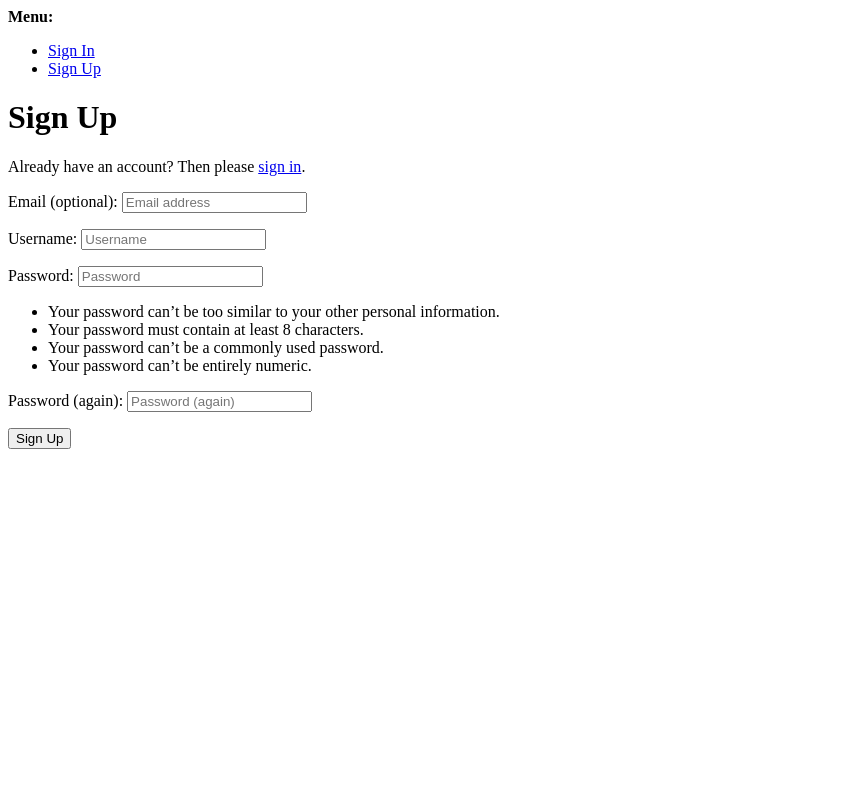
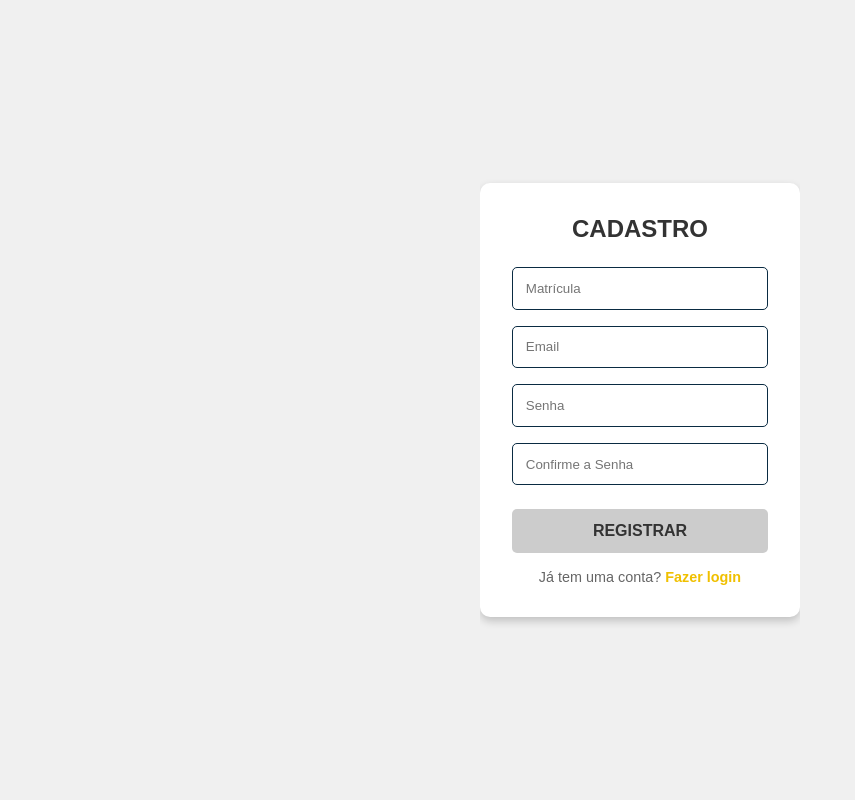
Before and after one commit to KaliRodri/IniCampi, a Django app: page /accounts/signup/ in a window 1280 px wide. Shown: the whole page, without its empty margins (0-855 px from the left). Run offline with Django 5.2, Linux system fonts and the light colour scheme; some libraries are stand-ins or nearby versions.

Commit message:
HTML e Css do Login e cadastro Funcionando

```diff
--- a/ICampi/settings.py
+++ b/ICampi/settings.py
@@ -1,4 +1,5 @@
 from pathlib import Path
+import os
 
 # Build paths inside the project like this: BASE_DIR / 'subdir'.
 BASE_DIR = Path(__file__).resolve().parent.parent
@@ -39,7 +40,7 @@ MIDDLEWARE = [
     'django.contrib.auth.middleware.AuthenticationMiddleware',
     'django.contrib.messages.middleware.MessageMiddleware',
     'django.middleware.clickjacking.XFrameOptionsMiddleware',
-    "allauth.account.middleware.AccountMiddleware",
+    'allauth.account.middleware.AccountMiddleware',
 ]
 
 ROOT_URLCONF = 'ICampi.urls'
@@ -47,7 +48,7 @@ ROOT_URLCONF = 'ICampi.urls'
 TEMPLATES = [
     {
         'BACKEND': 'django.template.backends.django.DjangoTemplates',
-        'DIRS': [],
+        'DIRS': [os.path.join(BASE_DIR, 'templates')],
         'APP_DIRS': True,
         'OPTIONS': {
             'context_processors': [
--- a/templates/account/signup.html
+++ b/templates/account/signup.html
@@ -1,45 +1,106 @@
-{% extends "account/base_entrance.html" %}
-{% load allauth i18n %}
-{% block head_title %}
-    {% trans "Signup" %}
-{% endblock head_title %}
-{% block content %}
-    {% element h1 %}
-        {% trans "Sign Up" %}
-    {% endelement %}
-    {% setvar link %}
-        <a href="{{ login_url }}">
-        {% endsetvar %}
-        {% setvar end_link %}
-        </a>
-    {% endsetvar %}
-    {% element p %}
-        {% blocktranslate %}Already have an account? Then please {{ link }}sign in{{ end_link }}.{% endblocktranslate %}
-    {% endelement %}
-    {% if not SOCIALACCOUNT_ONLY %}
-        {% url 'account_signup' as action_url %}
-        {% element form form=form method="post" action=action_url tags="entrance,signup" %}
-            {% slot body %}
-                {% csrf_token %}
-                {% element fields form=form unlabeled=True %}
-                {% endelement %}
-                {{ redirect_field }}
-            {% endslot %}
-            {% slot actions %}
-                {% element button tags="prominent,signup" type="submit" %}
-                    {% trans "Sign Up" %}
-                {% endelement %}
-            {% endslot %}
-        {% endelement %}
-    {% endif %}
-    {% if PASSKEY_SIGNUP_ENABLED %}
-        {% element hr %}
-        {% endelement %}
-        {% element button href=signup_by_passkey_url tags="prominent,signup,outline,primary" %}
-            {% trans "Sign up using a passkey" %}
-        {% endelement %}
-    {% endif %}
-    {% if SOCIALACCOUNT_ENABLED %}
-        {% include "socialaccount/snippets/login.html" with page_layout="entrance" %}
-    {% endif %}
-{% endblock content %}
+<!DOCTYPE html>
+<html lang="pt-BR">
+<head>
+    <meta charset="UTF-8">
+    <meta name="viewport" content="width=device-width, initial-scale=1.0">
+    <title>Tela de Cadastro</title>
+    <style>
+        * {
+            margin: 0;
+            padding: 0;
+            box-sizing: border-box;
+            font-family: Arial, sans-serif;
+        }
+
+        body, html {
+            height: 100%;
+            display: flex;
+            justify-content: center;
+            align-items: center;
+            background-color: #f0f0f0;
+            overflow: hidden;
+        }
+
+        .cadastro-container {
+            background-color: #ffffff;
+            padding: 2rem;
+            width: 320px;
+            border-radius: 10px;
+            text-align: center;
+            box-shadow: 0px 4px 8px rgba(0, 0, 0, 0.2);
+        }
+
+        .cadastro-container h2 {
+            margin-bottom: 1rem;
+            color: #333;
+            font-weight: bold;
+            font-size: 1.5rem;
+        }
+
+        .cadastro-container form input {
+            width: 100%;
+            padding: 0.8rem;
+            margin: 0.5rem 0;
+            border: 1px solid #0a2b42;
+            border-radius: 5px;
+        }
+
+        .cadastro-container .termo-link {
+            margin-top: 1rem;
+            font-size: 0.9rem;
+            color: #f0c000;
+            display: block;
+            text-decoration: none;
+        }
+
+        .cadastro-container form button {
+            width: 100%;
+            padding: 0.8rem;
+            margin-top: 1rem;
+            background-color: #ccc;
+            color: #333;
+            border: none;
+            border-radius: 5px;
+            cursor: pointer;
+            font-weight: bold;
+            font-size: 1rem;
+        }
+
+        .cadastro-container form button:hover {
+            background-color: #bbb;
+        }
+
+        .links {
+            margin-top: 1rem;
+            font-size: 0.9rem;
+            color: #666;
+        }
+
+        .links a {
+            color: #666;
+            text-decoration: none;
+        }
+
+        .links a span {
+            color: #f0c000;
+            font-weight: bold;
+        }
+    </style>
+</head>
+<body>
+    <div class="cadastro-container">
+        <h2>CADASTRO</h2>
+        <form method="post" action="{% url 'account_signup' %}">
+            {% csrf_token %}
+            <input type="text" placeholder="Matrícula" name="username">
+            <input type="email" placeholder="Email" name="email">
+            <input type="password" placeholder="Senha" name="password1">
+            <input type="password" placeholder="Confirme a Senha" name="password2">
+            <button type="submit">REGISTRAR</button>
+        </form>
+        <div class="links">
+            <a href="{% url 'account_login' %}">Já tem uma conta? <span>Fazer login</span></a>
+        </div>
+    </div>
+</body>
+</html>
```
Also changed, not shown: allauth_login/allauth_login/settings.py (+5 -8 lines), templates/account/login.html (+110 -61 lines), 2 other files.
